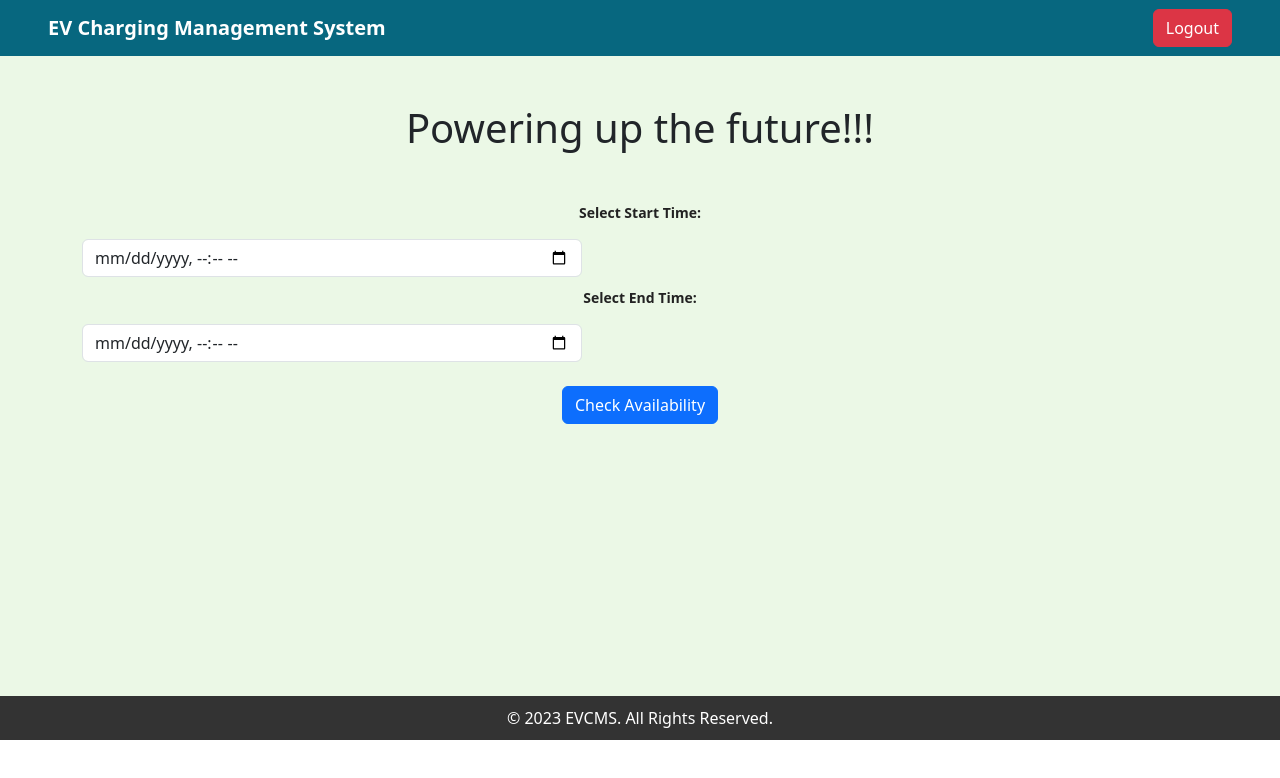
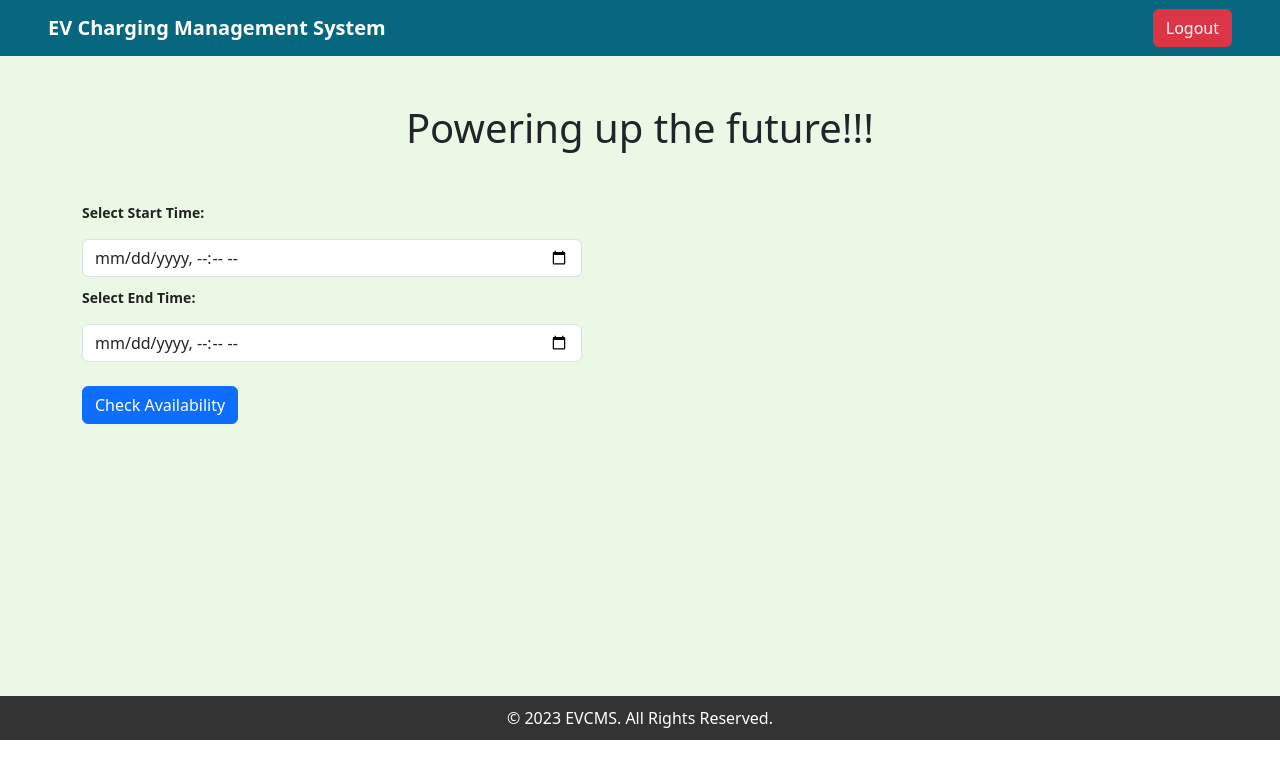
Before and after one commit to vikasverma8106/CaseStudy, a React (Create React App) app: page /book/1 in a window 1280 px wide. Shown: the top 778 px of the page. Built offline with nearby package versions, Linux system fonts and the light colour scheme; sample sign-in values are in the browser's storage.

Commit message:
resolved alignment issues

```diff
--- a/src/routes/booking/booking.jsx
+++ b/src/routes/booking/booking.jsx
@@ -74,7 +74,7 @@ const BookingPage = () => {
       <h1 className='my-5'>Powering up the future!!!</h1>
 
       <div>
-        <Container style={{textAlign:"center"}}>
+        <Container style={{textAlign:"left"}}>
           <Form onSubmit={checkAvailability}>
             <Form.Group>
               <Form.Label>Select Start Time:</Form.Label>
```
